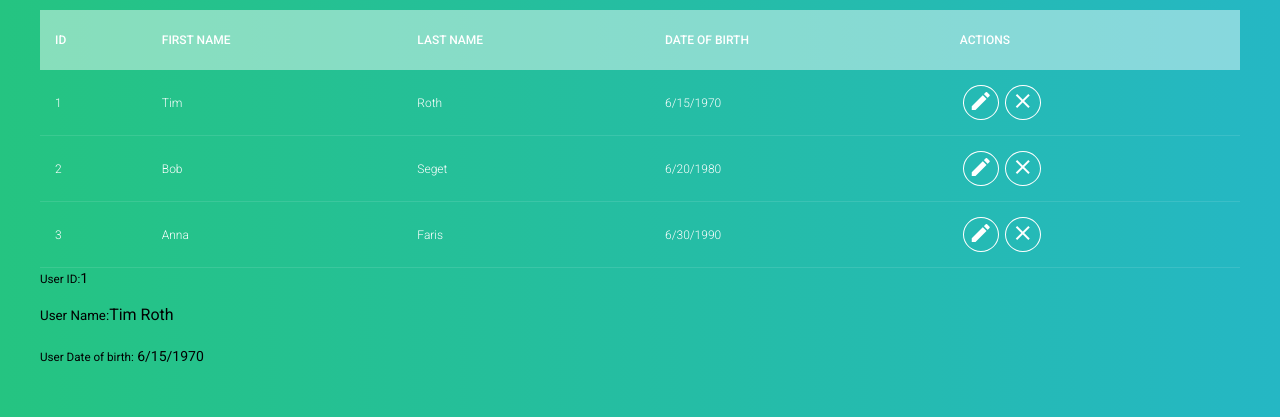
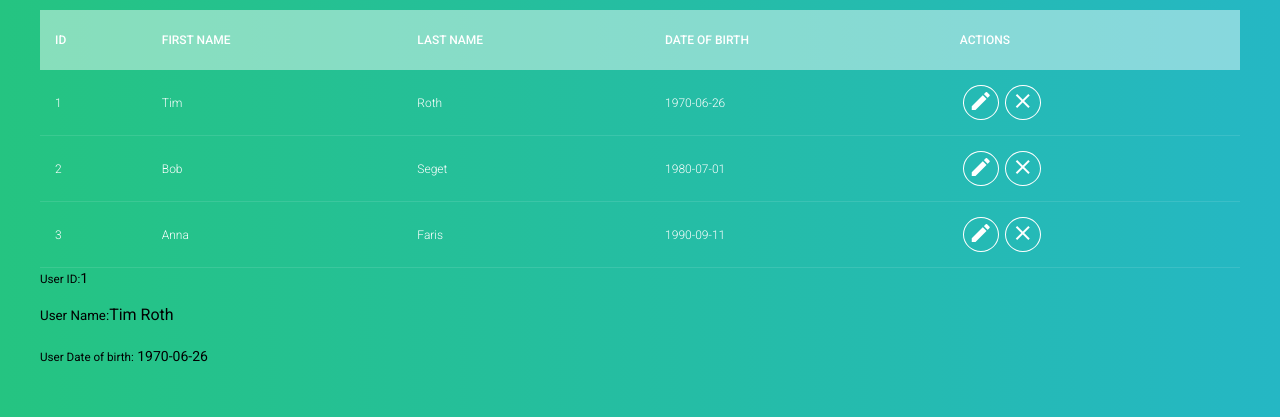
Before and after one commit to jo-vana/test-app, an Angular app: page /users/1 in a window 1280 px wide. Shown: the part 151-568 px from the top of the page. Built offline with nearby package versions, Linux system fonts and the light colour scheme.

Commit message:
Changed date format in UserService file

```diff
--- a/src/app/users/user.service.ts
+++ b/src/app/users/user.service.ts
@@ -9,19 +9,19 @@ export class UserService {
       id: 1,
       firstName: 'Tim',
       lastName: 'Roth',
-      dateOfBirth: '6/15/1970'
+      dateOfBirth: '1970-06-26'
     },
     {
       id: 2,
       firstName: 'Bob',
       lastName: 'Seget',
-      dateOfBirth: '6/20/1980'
+      dateOfBirth: '1980-07-01'
     },
     {
       id: 3,
       firstName: 'Anna',
       lastName: 'Faris',
-      dateOfBirth: '6/30/1990'
+      dateOfBirth: '1990-09-11'
     }
   ]
 
```
